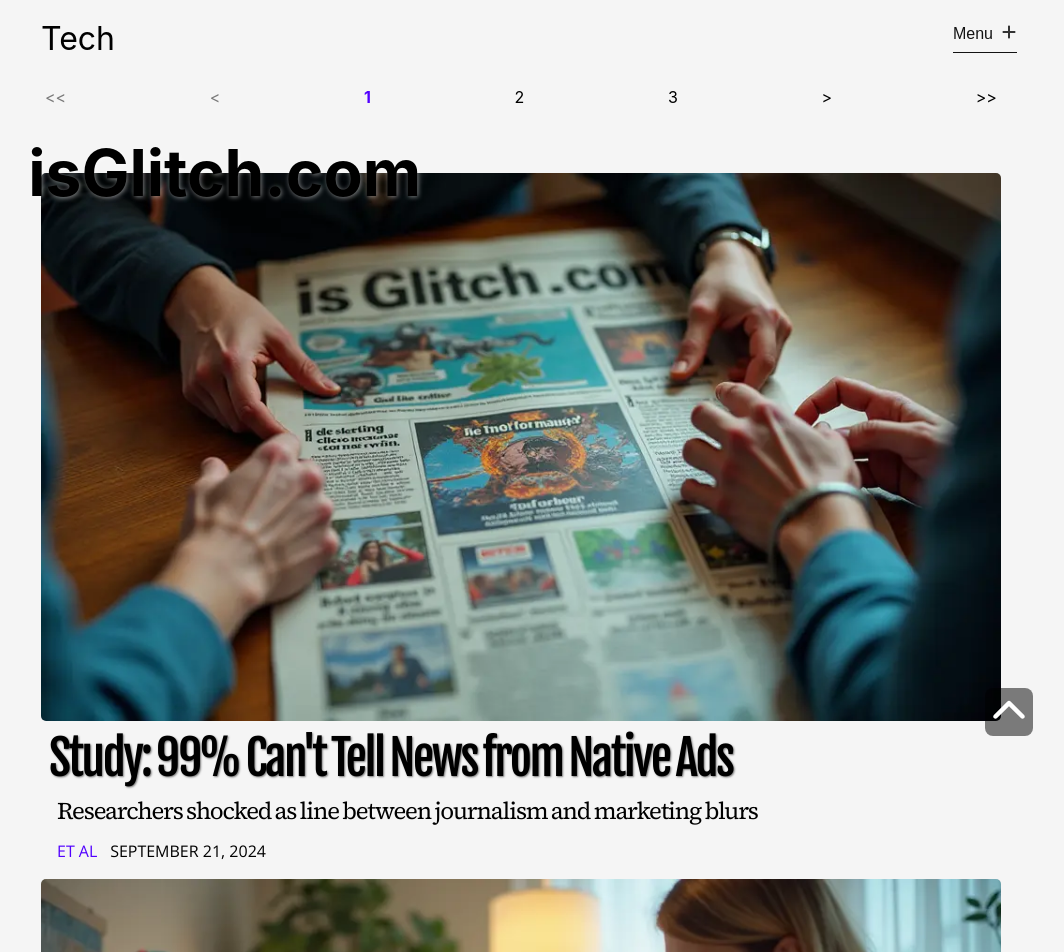
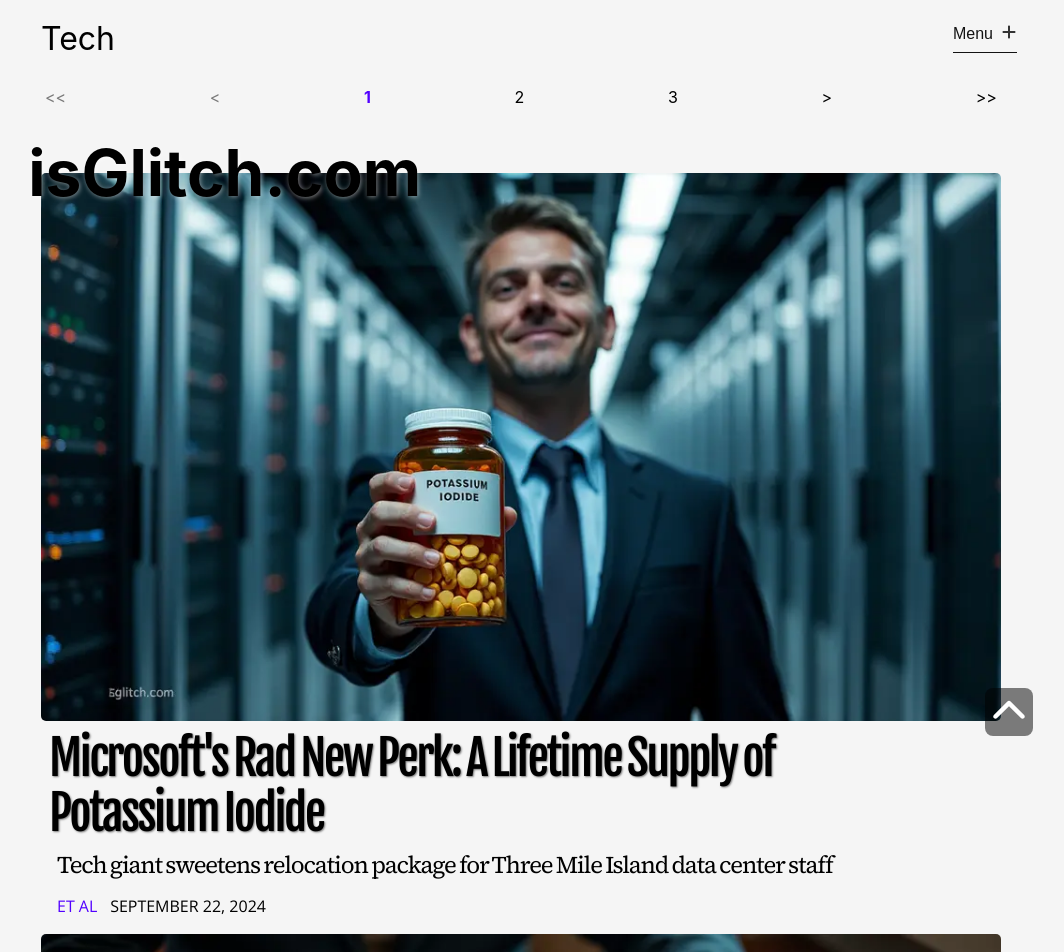
Before and after one commit to orbithammer/isGlitch, a React (Vite) app: page /tech in a window 1280 px wide. Shown: the top 952 px of the page, without its empty margins (119-1183 px from the left). Built offline with nearby package versions, Linux system fonts and the light colour scheme; a web font is replaced by a local one.

Commit message:
20220922 update

```diff
--- a/src/data/articles.ts
+++ b/src/data/articles.ts
@@ -3301,4 +3301,33 @@
             `As the debate rages on, one thing is clear: in the murky waters of the modern internet, telling fact from fiction - or news from ads - has become a Herculean task. And as the old saying goes, if you can't beat 'em, why not sell 'em something?`,
         ]
     },
+    {
+        id: 127,
+        articleUrl: `20240922-microsofts-rad-new`,
+        category: `tech`,
+        img: `/images/20240922-microsofts-rad-new.webp`,
+        alt: `A smiling employee in business attire holding a comically oversized bottle of potassium iodide pills`,
+        header: `Microsoft's Rad New Perk: A Lifetime Supply of Potassium Iodide`,
+        subhead: `Tech giant sweetens relocation package for Three Mile Island data center staff`,
+        tags: [`Microsoft`, `3 Mile Island`],
+        author: `Et Al`,
+        datePublished: new Date(2024,8,22,10),
+        articleBody: [
+            `In a move that's raising eyebrows across Silicon Valley, Microsoft has announced a unique addition to its employee benefits package for those relocating to its new Three Mile Island data center: a lifetime supply of potassium iodide tablets.`,
+
+            `The tech behemoth, which recently partnered with Constellation to restart the infamous nuclear power plant, is pulling out all the stops to attract top talent to its cutting-edge facility.`,
+
+            `"We're committed to the health and well-being of our employees," said Rajesh Patel, Microsoft's VP of Nuclear-Powered Innovation. "This generous offer of potassium iodide supplements demonstrates our proactive approach to workplace wellness in the atomic age."`,
+
+            `The tablets, typically used to protect the thyroid gland from radioactive iodine in the event of a nuclear incident, will be available to employees via convenient vending machines scattered throughout the campus.`,
+
+            `"It's like a multivitamin, but for the nuclear age," quipped Dana Thompson, a software engineer who recently accepted a position at the new facility. "I'm looking forward to the warm glow of career advancement – and nothing else, hopefully."`,
+
+            `Microsoft's HR department has been quick to emphasize that the potassium iodide provision is purely precautionary and not indicative of any elevated risk at the site. However, they've also introduced a quirky new slogan for internal use: "Code hard, code safe, and don't forget your I-131 blockers!"`,
+
+            `In related news, local real estate agents report a surge in interest for properties with underground bunkers, while area supplements stores have seen a run on Geiger counters and hazmat suits.`,
+
+            `As the tech industry watches this bold experiment unfold, one thing is clear: Microsoft is determined to remain at the forefront of innovation, even if it means embracing a slightly radioactive work environment. After all, in the fast-paced world of tech, sometimes you have to risk a little fallout to stay ahead of the competition.`,
+        ]
+    },
 ]
```
Also changed, not shown: src/pages/home.tsx (+0 -106 lines), public/images/20240922-microsofts-rad-new.webp (added).
